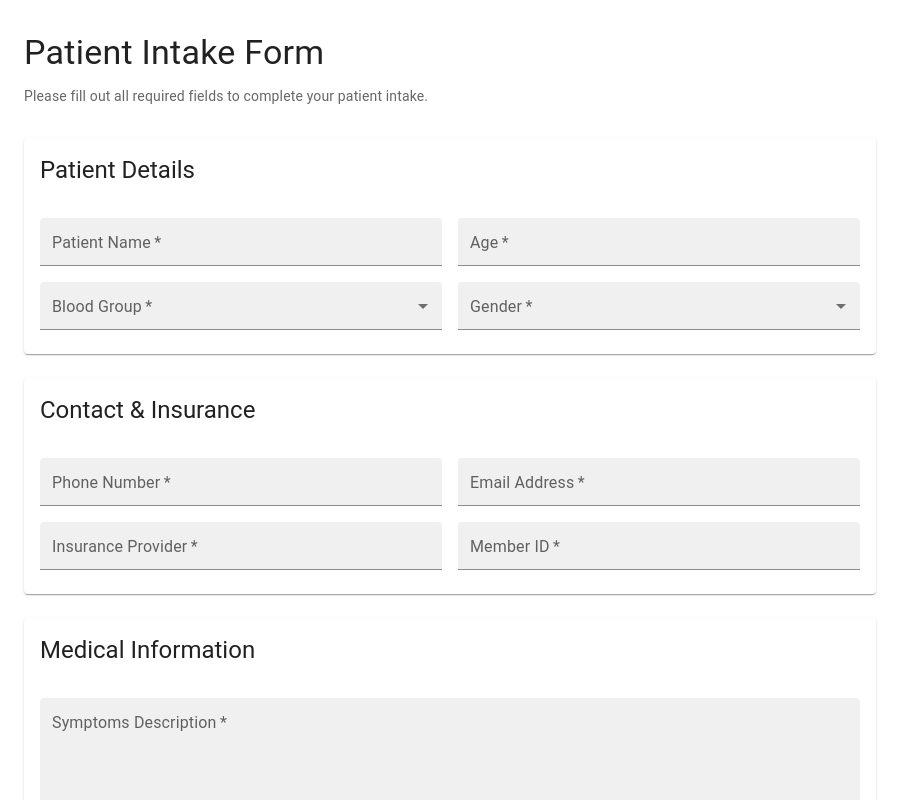
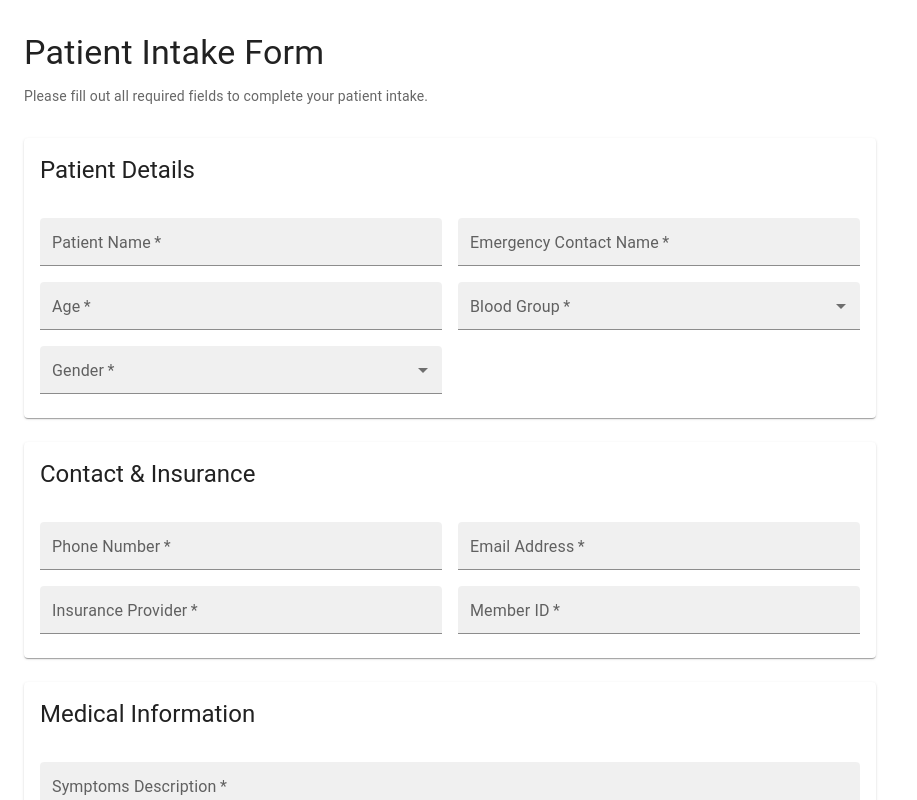
Before and after one commit to shloksri/demo-1, a React (Vite) app: page /patient-intake in a window 1280 px wide. Shown: the top 800 px of the page, without its empty margins (0-917 px from the left). Built offline with nearby package versions, Linux system fonts and the light colour scheme.

Commit message:
added Emergency contact name field

```diff
--- a/src/hooks/usePatientIntakeForm.ts
+++ b/src/hooks/usePatientIntakeForm.ts
@@ -8,6 +8,7 @@ import { submitPatientData } from '../utils/api';
 
 const initialValues: PatientFormData = {
   patientName: '',
+  emergencyContactName: '',
   age: '',
   gender: '',
   bloodGroup: '',
@@ -28,6 +29,13 @@ const validateForm = (values: PatientFormData): PatientFormErrors => {
     errors.patientName = 'Patient name is required';
   } else if (values.patientName.trim().length < 2) {
     errors.patientName = 'Patient name must be at least 2 characters';
+  }
+
+  // Emergency contact name validation
+  if (!values.emergencyContactName.trim()) {
+    errors.emergencyContactName = 'Emergency contact name is required';
+  } else if (values.emergencyContactName.trim().length < 2) {
+    errors.emergencyContactName = 'Emergency contact name must be at least 2 characters';
   }
 
   // Age validation
@@ -144,6 +152,7 @@ export const usePatientIntakeForm = (): UsePatientIntakeFormReturn => {
       // Mark all fields as touched
       const allTouched: PatientFormTouched = {
         patientName: true,
+        emergencyContactName: true,
         age: true,
         gender: true,
         bloodGroup: true,
@@ -172,6 +181,7 @@ export const usePatientIntakeForm = (): UsePatientIntakeFormReturn => {
         // Convert form data to API format
         const patientData = {
           patientName: values.patientName.trim(),
+          emergencyContactName: values.emergencyContactName.trim(),
           age: parseInt(values.age, 10),
           gender: values.gender,
           bloodGroup: values.bloodGroup,
--- a/src/pages/patient-intake/PatientIntakePage.tsx
+++ b/src/pages/patient-intake/PatientIntakePage.tsx
@@ -97,6 +97,20 @@ export const PatientIntakePage = () => {
                       error={errors.patientName}
                       touched={touched.patientName}
                       showError={showError('patientName')}
+                      required
+                      autoComplete="name"
+                    />
+                  </Grid>
+                  <Grid size={{ xs: 12, md: 6 }}>
+                    <TextField
+                      id="emergencyContactName"
+                      label="Emergency Contact Name"
+                      value={values.emergencyContactName}
+                      onChange={(e) => handleChange('emergencyContactName', e.target.value)}
+                      onBlur={() => handleBlur('emergencyContactName')}
+                      error={errors.emergencyContactName}
+                      touched={touched.emergencyContactName}
+                      showError={showError('emergencyContactName')}
                       required
                       autoComplete="name"
                     />
--- a/src/types/patient.ts
+++ b/src/types/patient.ts
@@ -1,6 +1,7 @@
 export interface Patient {
   id?: string;
   patientName: string;
+  emergencyContactName: string;
   age: number;
   gender: string;
   bloodGroup: string;
@@ -16,6 +17,7 @@ export interface Patient {
 
 export interface PatientFormData {
   patientName: string;
+  emergencyContactName: string;
   age: string;
   gender: string;
   bloodGroup: string;
@@ -30,6 +32,7 @@ export interface PatientFormData {
 
 export interface PatientFormErrors {
   patientName?: string;
+  emergencyContactName?: string;
   age?: string;
   gender?: string;
   bloodGroup?: string;
@@ -44,6 +47,7 @@ export interface PatientFormErrors {
 
 export interface PatientFormTouched {
   patientName?: boolean;
+  emergencyContactName?: boolean;
   age?: boolean;
   gender?: boolean;
   bloodGroup?: boolean;
```
